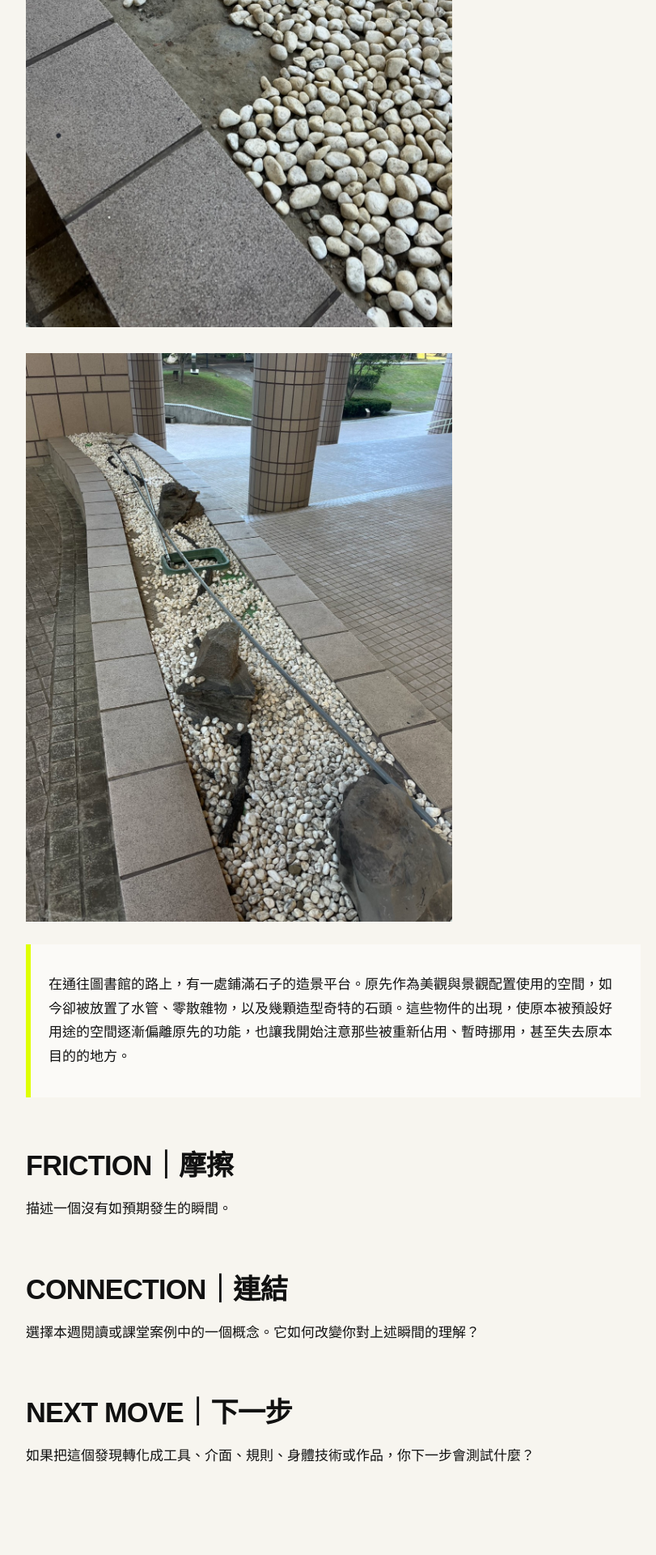
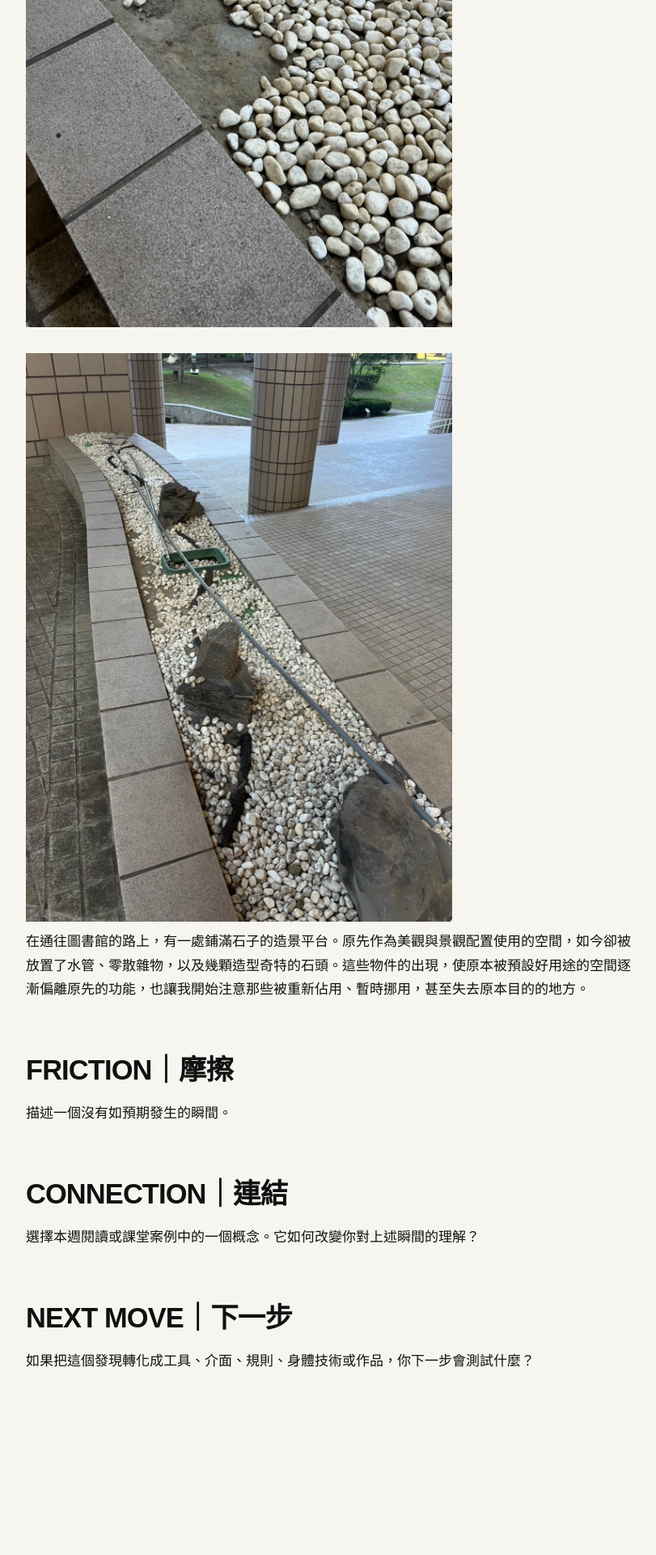
Before and after one commit to yenchichen1998/fieldworkarchive, a Jekyll site: the page built from weeks/week-02.md, in a window 1280 px wide. Shown: the part 910-2830 px from the top of the page at 81% size, without its empty margins (48-859 px from the left). Built offline with Jekyll 4.4.1, drawn with Linux system fonts in a browser that asks for light colours; after the commit the page ends 2712 px from its top, so only the background shows below that.

```diff
--- a/weeks/week-02.md
+++ b/weeks/week-02.md
@@ -13,7 +13,7 @@ permalink: /weeks/week-02/
 ## TRACE｜痕跡
  ![偏離原預設用途的物品或空間]({{ '/assets/images/w02-01.jpg' | relative_url }})
  ![偏離原預設用途的物品或空間]({{ '/assets/images/w02-02.jpg' | relative_url }})
-> 在通往圖書館的路上，有一處鋪滿石子的造景平台。原先作為美觀與景觀配置使用的空間，如今卻被放置了水管、零散雜物，以及幾顆造型奇特的石頭。這些物件的出現，使原本被預設好用途的空間逐漸偏離原先的功能，也讓我開始注意那些被重新佔用、暫時挪用，甚至失去原本目的的地方。
+在通往圖書館的路上，有一處鋪滿石子的造景平台。原先作為美觀與景觀配置使用的空間，如今卻被放置了水管、零散雜物，以及幾顆造型奇特的石頭。這些物件的出現，使原本被預設好用途的空間逐漸偏離原先的功能，也讓我開始注意那些被重新佔用、暫時挪用，甚至失去原本目的的地方。
 
 ## FRICTION｜摩擦
 
```
